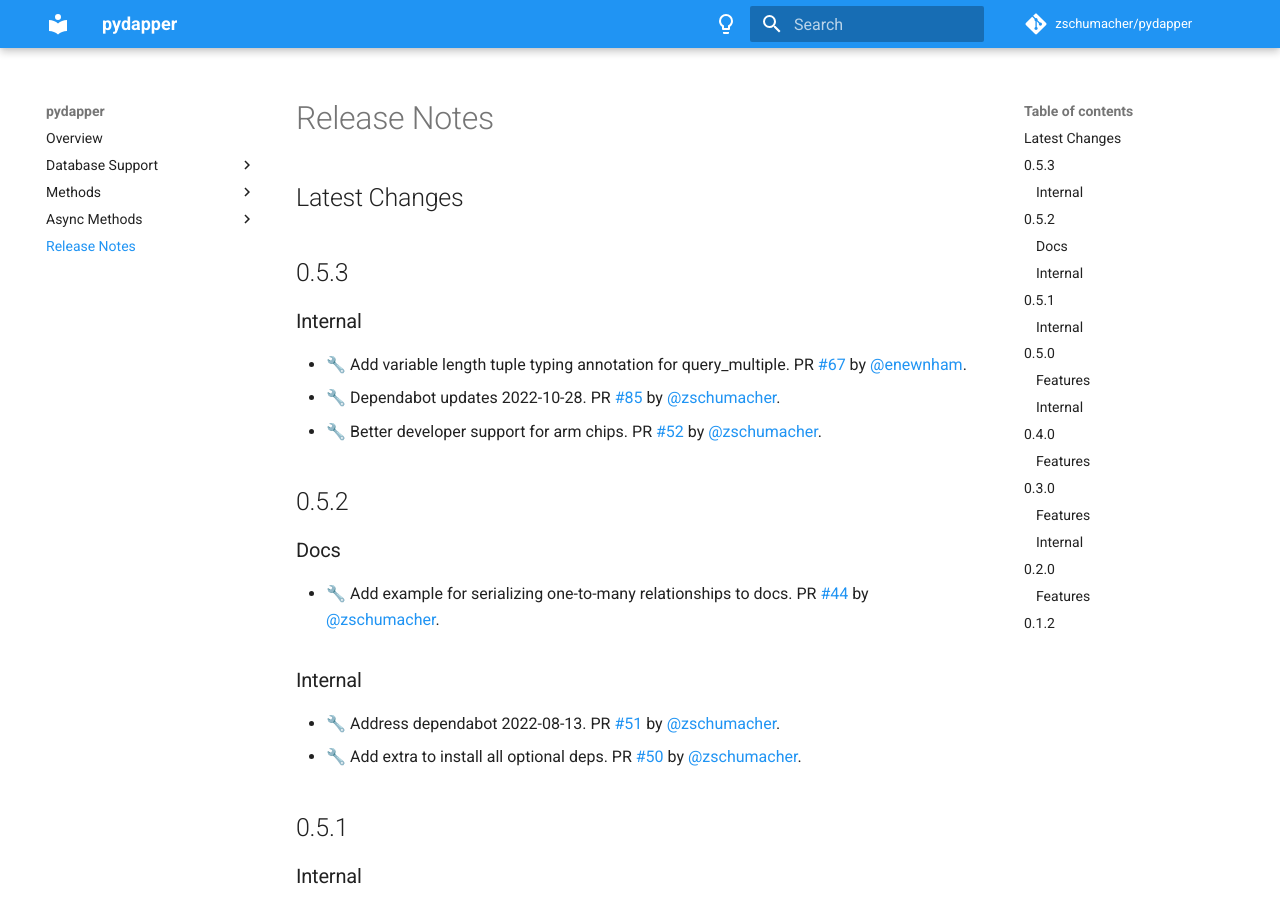
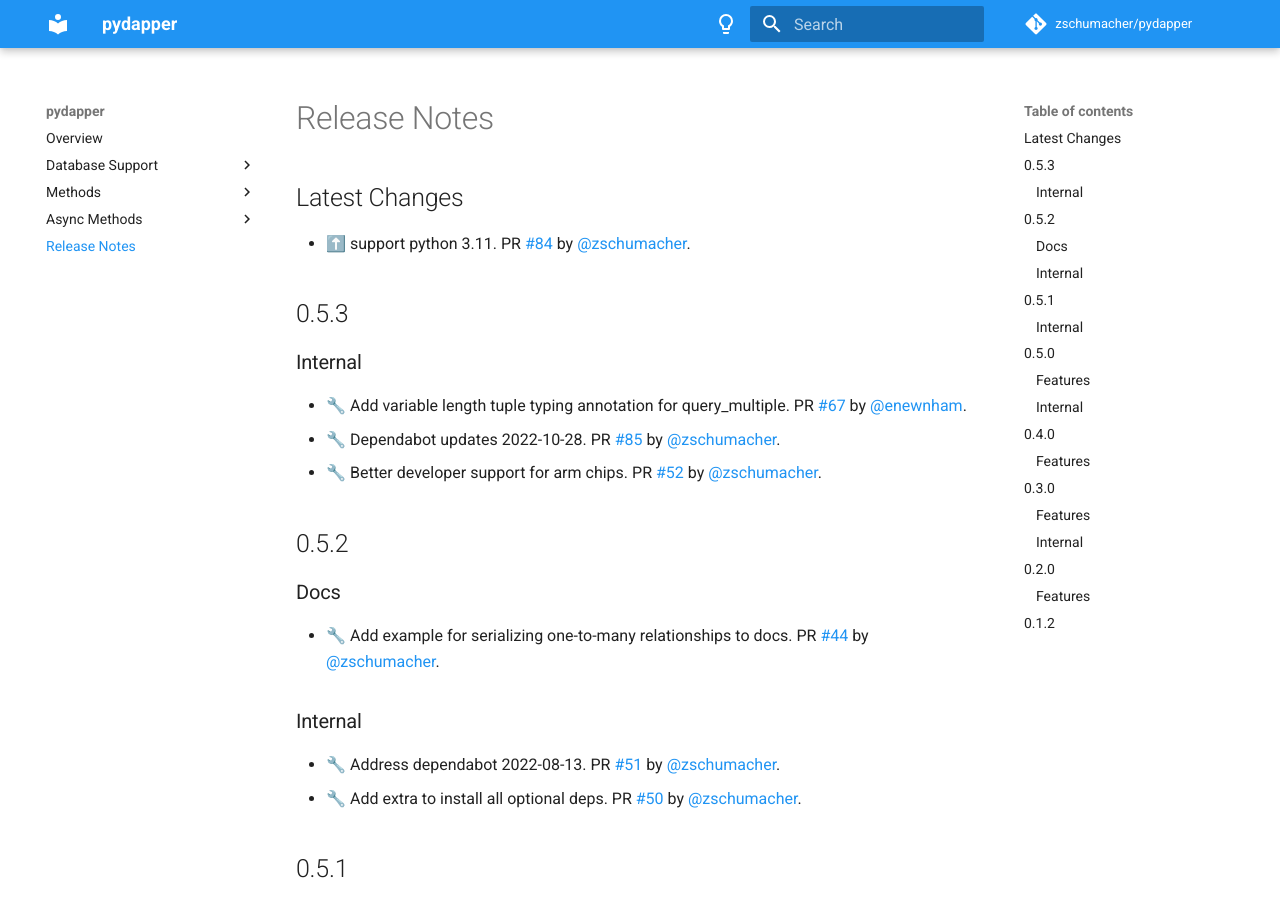
Before and after one commit to zschumacher/pydapper, an MkDocs documentation site: the page built from docs/release_notes.md, in a window 1280 px wide and 900 px high. Built offline with MkDocs 1.6.1 and Material for MkDocs 9.7.7, drawn with Linux system fonts in a browser that asks for light colours; comment, search, counter and statistics services are not loaded.

Commit message:
📝 Update release notes

```diff
--- a/docs/release_notes.md
+++ b/docs/release_notes.md
@@ -1,6 +1,7 @@
 
 ## Latest Changes
 
+* ⬆️ support python 3.11. PR [#84](https://github.com/zschumacher/pydapper/pull/84) by [@zschumacher](https://github.com/zschumacher).
 
 ## 0.5.3
 ### Internal
```
